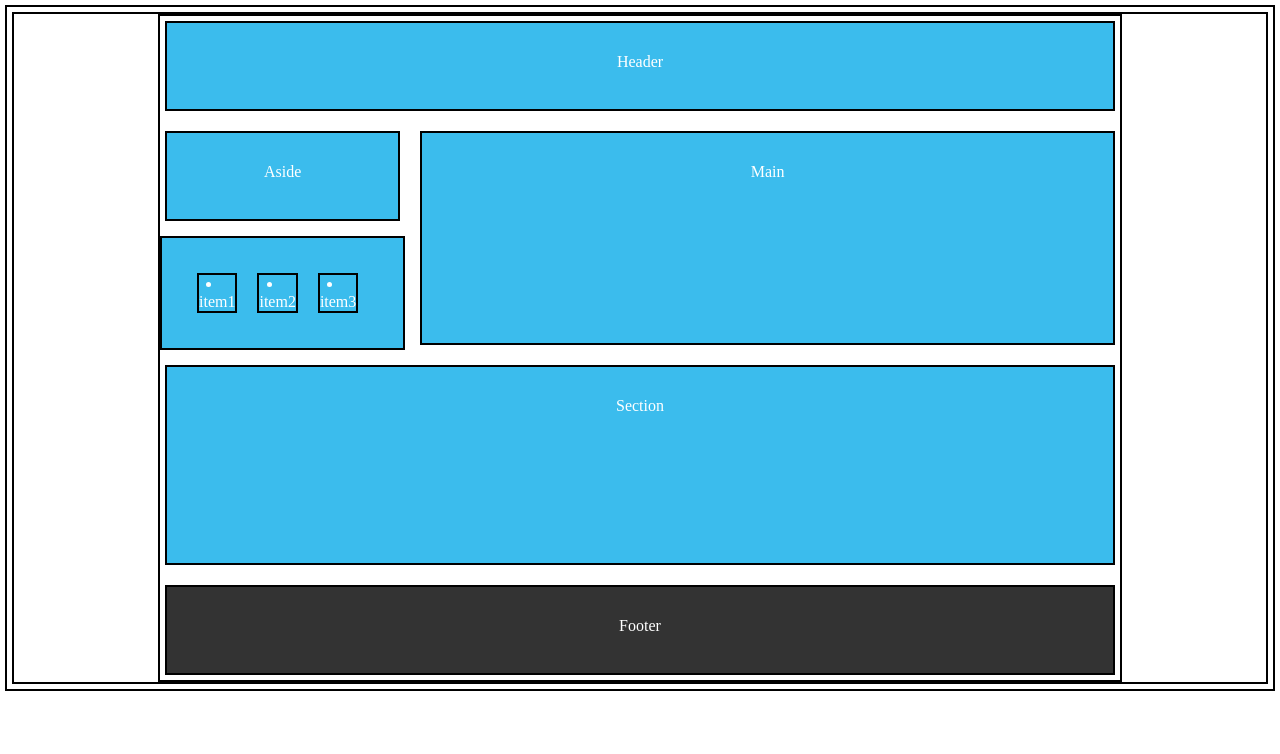
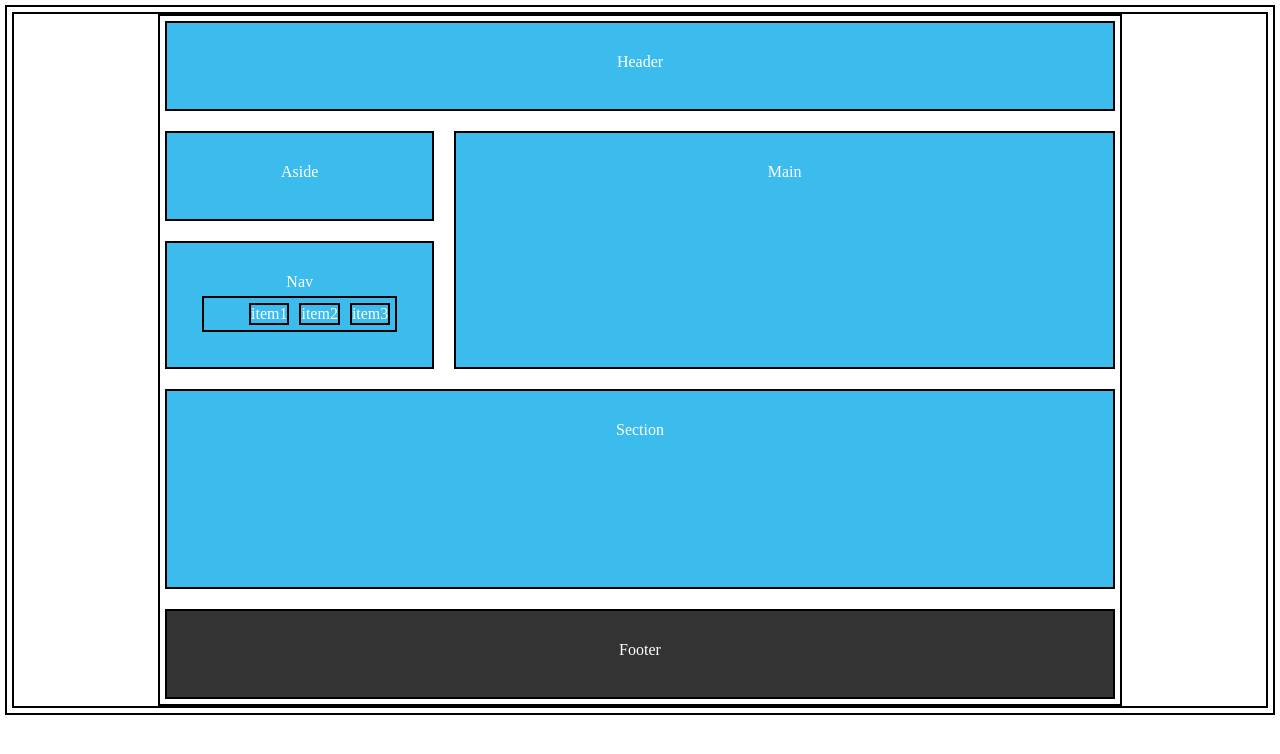
Before and after one commit to nexisn4/cssgrid, a plain HTML site: page index.html in a window 1280 px wide. Drawn offline with Linux system fonts and the light colour scheme.

Commit message:
added horizontal items to nav

```diff
--- a/assets/css/main.css
+++ b/assets/css/main.css
@@ -57,13 +57,14 @@ aside {
 }
 nav {
     grid-area: nav;
-    display: grid;
-    grid-template-columns: repeat(4, 1fr);
-    grid-gap: 10px;
     max-width: 960px;
-    margin: 0 auto;
-    padding: 0px;
 }
+    nav > ul {
+        list-style-type: none;
+        display: grid;
+        grid-template-columns: repeat(3, 1fr);
+        /*padding: 0;*/
+    }
 section {
     grid-area: section;
 }
--- a/index.html
+++ b/index.html
@@ -13,10 +13,12 @@
 			<header>Header
 			</header>
 
-	        <nav>
-        		<li>item1</li>
-        		<li>item2</li>
-        		<li>item3</li>
+	        <nav>Nav
+	        	<ul>
+	        		<li>item1</li>
+	        		<li>item2</li>
+	        		<li>item3</li>
+	        	</ul>
 	        </nav>
 
 	        <main>Main</main>
```
